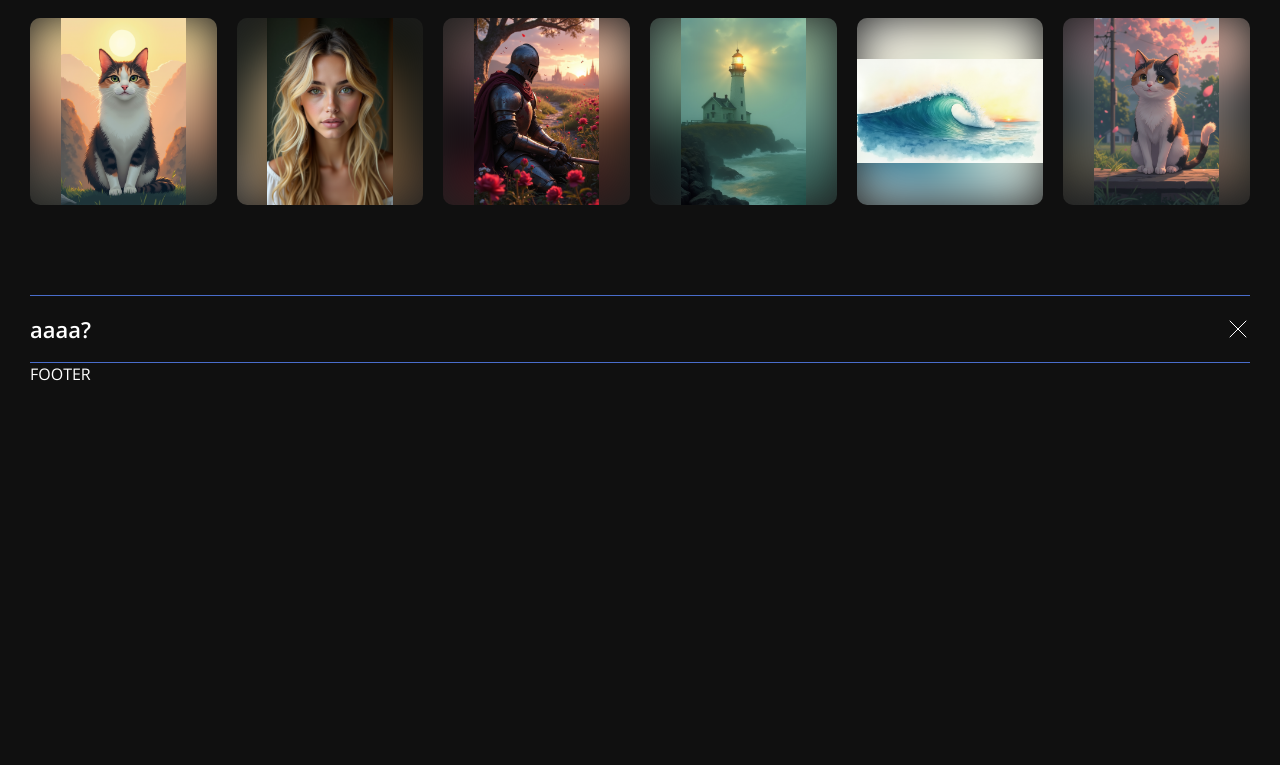
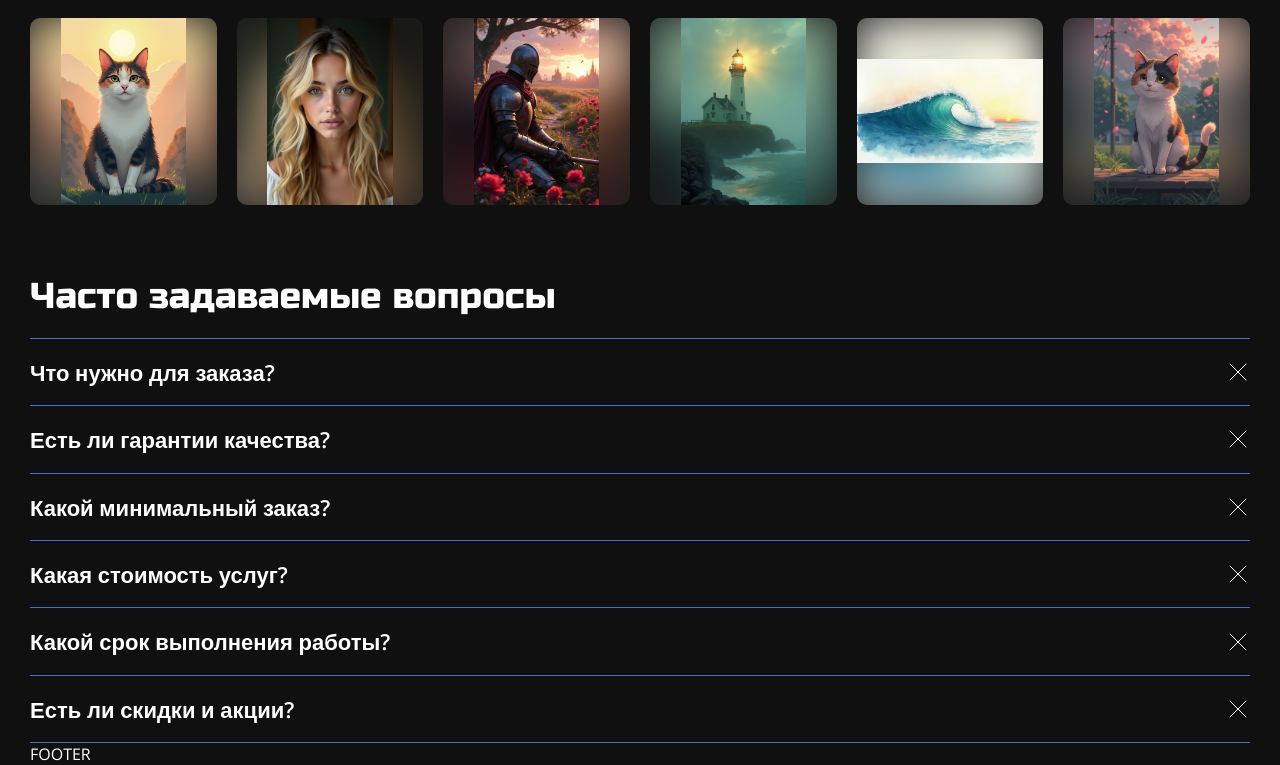
Before and after one commit to Andryuha-Nikolaev/deep-visual, a Next.js app: page / in a window 1280 px wide. Shown: the part 1760-2525 px from the top of the page. Before the commit the page ends 2145 px from the top, so only its background shows below. Built offline with nearby package versions, Linux system fonts and the light colour scheme; no server answers.

Commit message:
#add #faq - data

```diff
--- a/src/features/accordion/ui/item/AccordionItem.module.scss
+++ b/src/features/accordion/ui/item/AccordionItem.module.scss
@@ -23,15 +23,15 @@
 
   @include transition.create(color);
 
+  &.active {
+    color: var(--color-fg-accordion-hover);
+  }
+
   @include interaction.hover {
     color: var(--color-fg-accordion-hover);
   }
 
   @include interaction.active {
-    color: var(--color-fg-accordion-active);
-  }
-
-  &.active {
     color: var(--color-fg-accordion-active);
   }
 }
@@ -56,6 +56,13 @@
 
   @include transition.create(margin, height);
   @include typography.main-text;
+
+  ol,
+  ul {
+    display: flex;
+    flex-direction: column;
+    gap: convert.to-rem(5);
+  }
 }
 
 .content {
--- a/src/features/modal/ui/Modal.module.scss
+++ b/src/features/modal/ui/Modal.module.scss
@@ -6,8 +6,7 @@
   width: calc(100% - convert.to-rem(20));
   max-width: convert.to-rem(600);
   border-radius: convert.to-rem(10);
-  max-height: calc(100vh - 20px);
-  max-height: calc(100svh - 20px);
+  max-height: calc(100% - 20px);
 
   @include breakpoints.md {
     width: 100%;
--- a/src/views/home/ui/faq/Faq.tsx
+++ b/src/views/home/ui/faq/Faq.tsx
@@ -1,15 +1,19 @@
 import { Accordion, AccordionItem } from "$features/accordion";
 import { SectionId } from "$shared/constants/sectionId";
 import { SectionLayout } from "$shared/layouts/section-layout";
+import parse from "html-react-parser";
+import { faqData } from "./config/data";
 // import s from "./Faq.module.scss";
 
 export const Faq = () => {
   return (
-    <SectionLayout title="" id={SectionId.FAQ}>
+    <SectionLayout title={faqData.title} id={SectionId.FAQ}>
       <Accordion>
-        <AccordionItem question="aaaa?" index={0}>
-          aaaa
-        </AccordionItem>
+        {faqData.data.map((item, index) => (
+          <AccordionItem key={item.q} question={item.q} index={index}>
+            {parse(item.a)}
+          </AccordionItem>
+        ))}
       </Accordion>
     </SectionLayout>
   );
--- /dev/null
+++ b/src/views/home/ui/faq/config/data.ts
@@ -0,0 +1,36 @@
+import { FaqDataType } from "../model/types";
+
+export const faqData: FaqDataType = {
+  title: "Часто задаваемые вопросы",
+  data: [
+    {
+      q: "Что нужно для заказа?",
+      a: `<ol>
+      <li>От 15 до 50 фотографий. Селфи, портрет, в полный рост, в разных ракурсах, с разными эмоциями, без аксессуаров на лице.</li>
+      <li>Описание. Если не можете определиться, мы предложим идеи 😊 </li>
+      <li>Референсы (не обязательно). Поможем найти примеры.</li>
+      </ol>`,
+    },
+    {
+      q: "Есть ли гарантии качества?",
+      a: "Конечно! Выбирайте и оплачивайте только те изображения, которые понравились.",
+    },
+    {
+      q: "Какой минимальный заказ?",
+      a: "Минимальный пакет для заказа: 5 изображений.",
+    },
+    {
+      q: "Какая стоимость услуг?",
+      a: "От 200₽/изображение.",
+    },
+
+    {
+      q: "Какой срок выполнения работы?",
+      a: "Готовый результат за 24 часа, но возможно и быстрее 😊",
+    },
+    {
+      q: "Есть ли скидки и акции?",
+      a: "Да! Пишите слово НЕЙРО при заказе и получите 3 дополнительных фото в подарок!",
+    },
+  ],
+};
--- /dev/null
+++ b/src/views/home/ui/faq/model/types.ts
@@ -0,0 +1,7 @@
+export type FaqDataType = {
+  title: string;
+  data: {
+    q: string;
+    a: string;
+  }[];
+};
```
